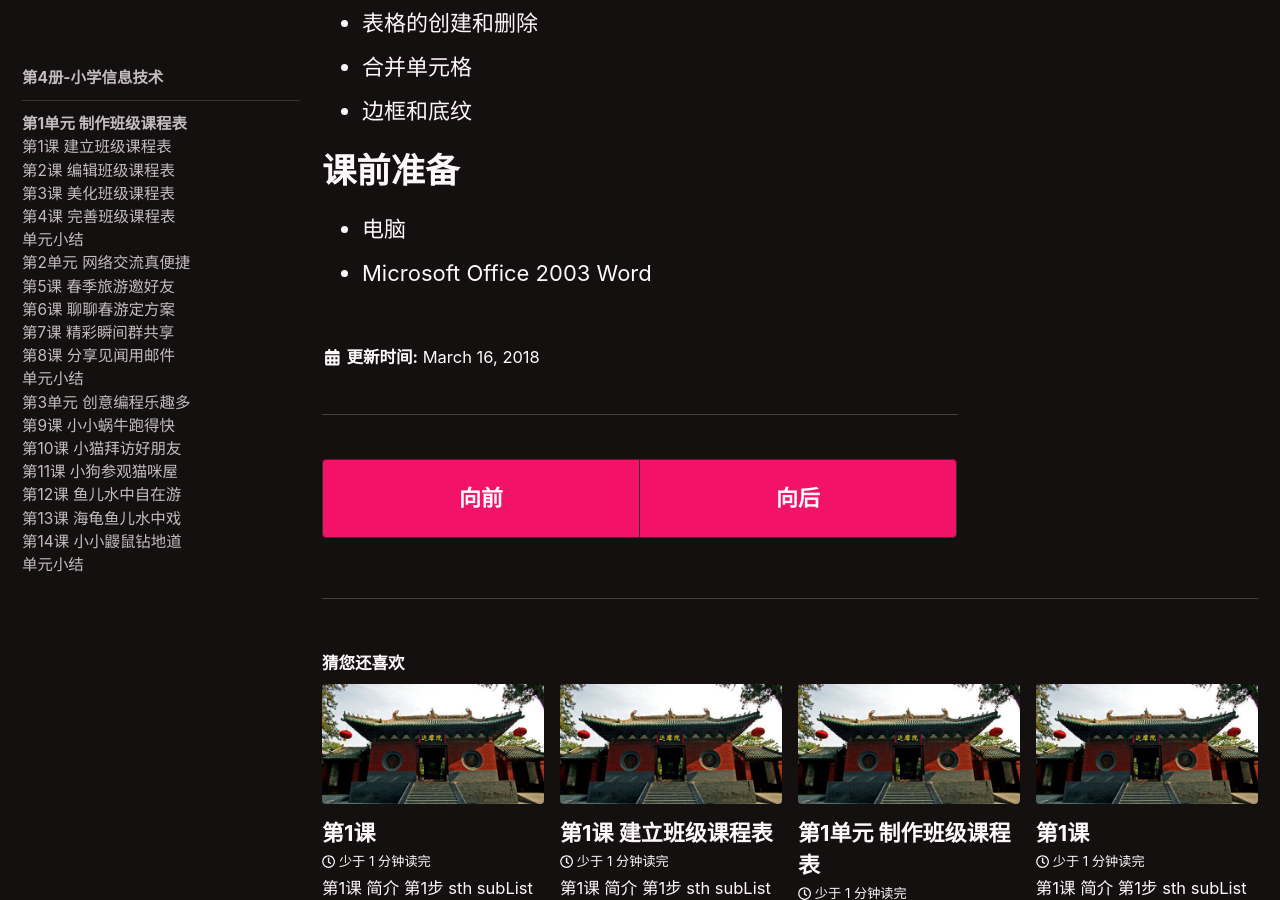
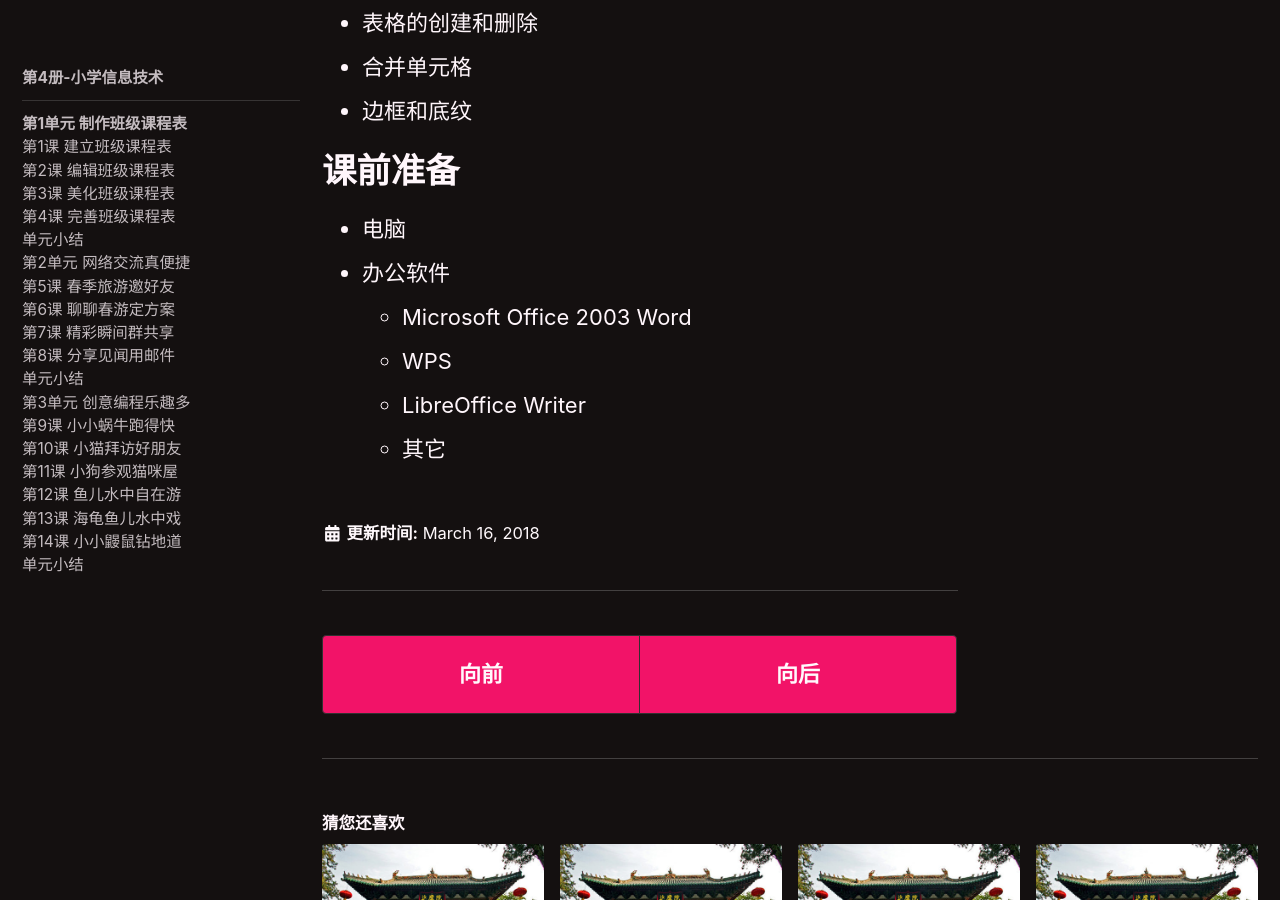
Before and after one commit to xinfengwu/goshinh.github.io-jekll-, a Jekyll site: the page built from _posts/courses/14-IT-Primary-4-version4/2018-03-16-Unit1Start.md, in a window 1280 px wide and 900 px high, scrolled down 378 px. Built offline with Jekyll 4.4.1, drawn with Linux system fonts in a browser that asks for light colours; nearby versions of some CDN libraries.

Commit message:
Update 2018-03-16-Unit1Start.md

```diff
--- a/_posts/courses/14-IT-Primary-4-version4/2018-03-16-Unit1Start.md
+++ b/_posts/courses/14-IT-Primary-4-version4/2018-03-16-Unit1Start.md
@@ -17,4 +17,8 @@ sidebar:
 
 # 课前准备
 - 电脑
-- Microsoft Office 2003 Word
+- 办公软件
+  - Microsoft Office 2003 Word
+  - WPS
+  - LibreOffice Writer
+  - 其它
```
